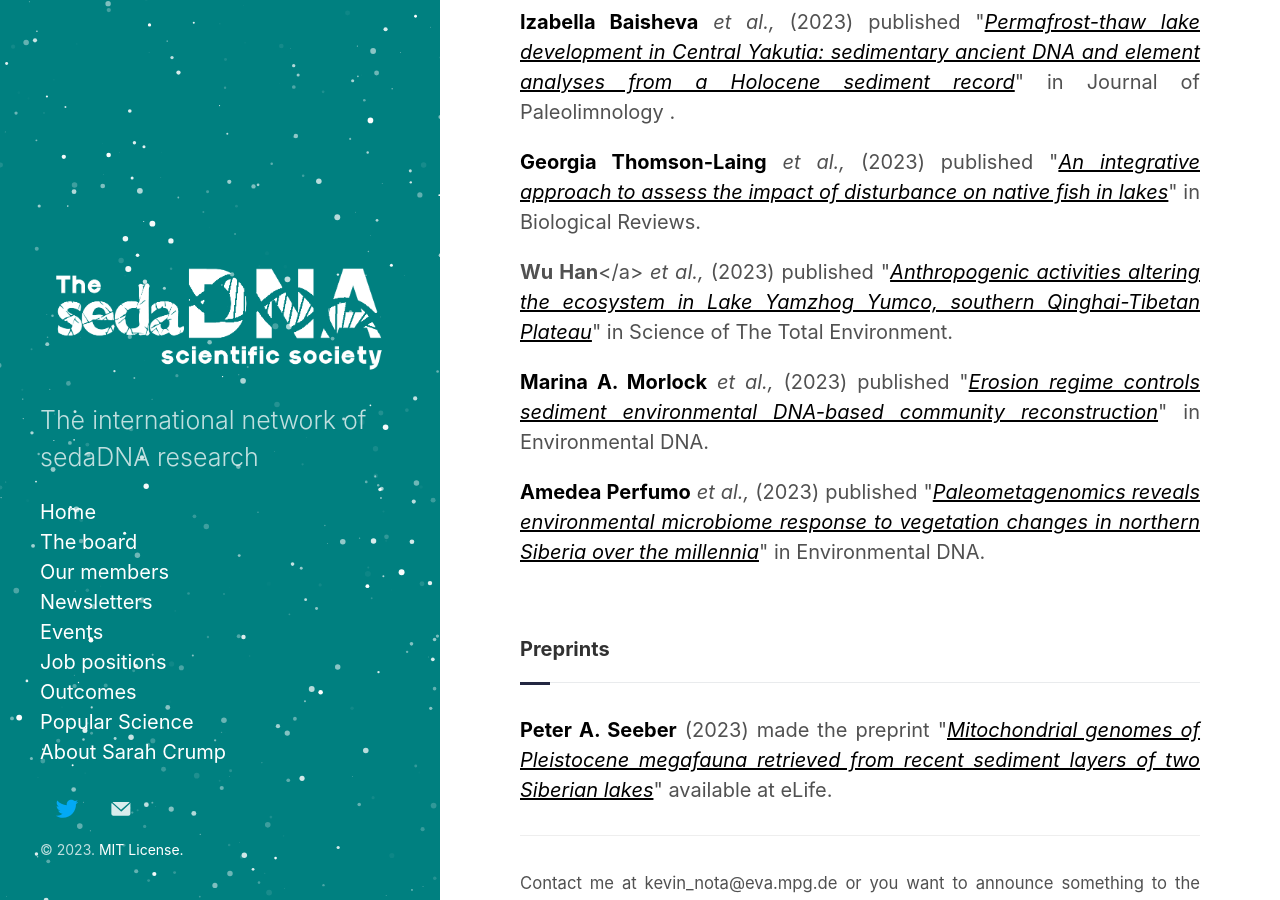
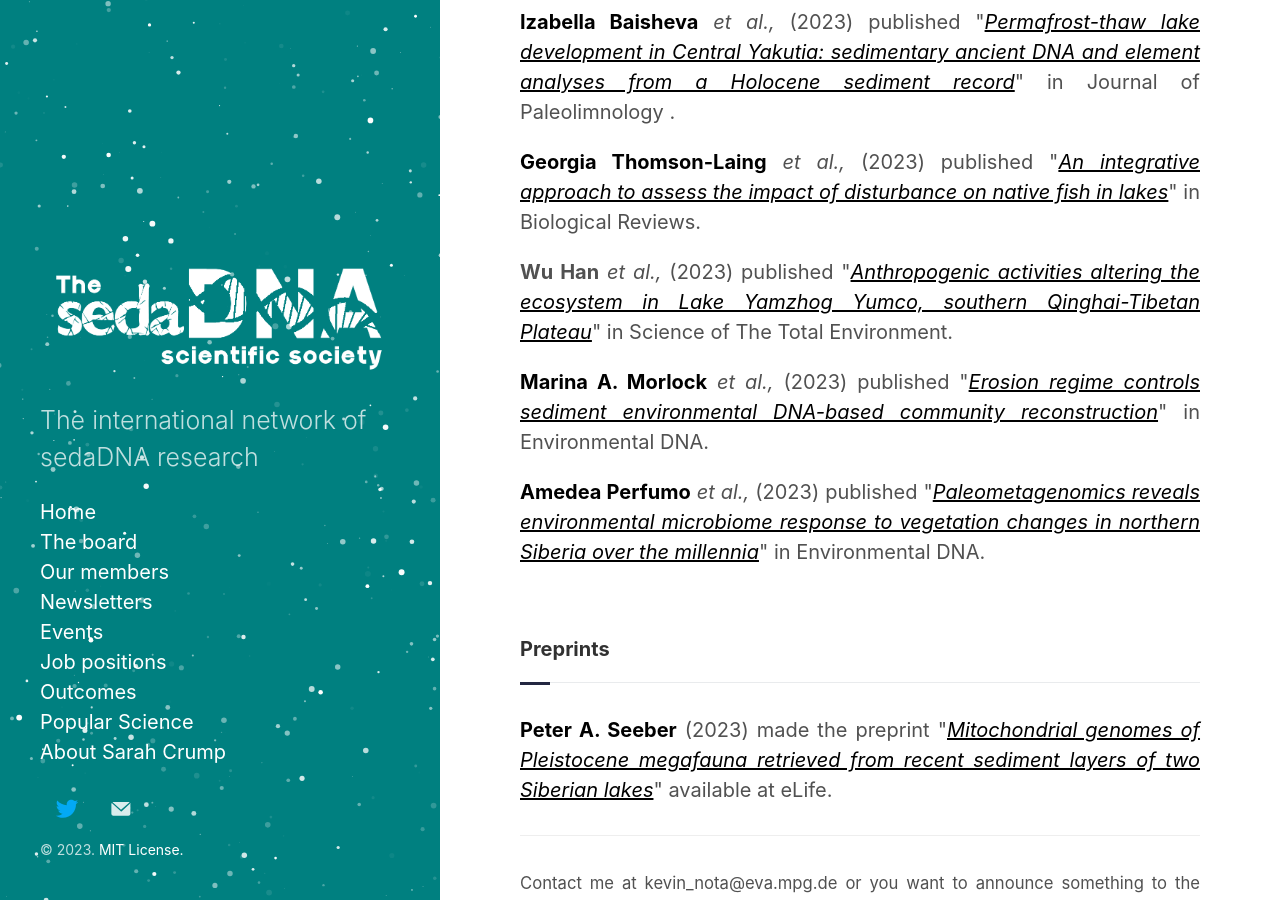
Before and after one commit to sedadna/sedadna.github.io, a Jekyll site: the page built from category/news/23-09.md, in a window 1280 px wide and 900 px high, scrolled down 1265 px. Built offline with Jekyll 4.4.1, drawn with Linux system fonts in a browser that asks for light colours.

Commit message:
Update 23-09.md

```diff
--- a/category/news/23-09.md
+++ b/category/news/23-09.md
@@ -31,7 +31,7 @@ title: 23-09-News
 
 <p><a href="https://www.researchgate.net/profile/Georgia-Thomson-Laing" target="_blank"><b>Georgia Thomson-Laing</b></a> <i> et al.,</i> (2023) published "<a href="https://doi.org/10.1111/brv.13013" target="_blank"><u><i>An integrative approach to assess the impact of disturbance on native fish in lakes</i></u></a>" in Biological Reviews.</p>
 
-<p><b>Wu Han</b></a> <i> et al.,</i> (2023) published "<a href="https://doi.org/10.1016/j.scitotenv.2023.166715" target="_blank"><u><i>Anthropogenic activities altering the ecosystem in Lake Yamzhog Yumco, southern Qinghai-Tibetan Plateau</i></u></a>" in Science of The Total Environment.</p>
+<p><b>Wu Han</b> <i> et al.,</i> (2023) published "<a href="https://doi.org/10.1016/j.scitotenv.2023.166715" target="_blank"><u><i>Anthropogenic activities altering the ecosystem in Lake Yamzhog Yumco, southern Qinghai-Tibetan Plateau</i></u></a>" in Science of The Total Environment.</p>
 
 <p><a href="https://www.researchgate.net/profile/Marina_Morlock" target="_blank"><b>Marina A. Morlock</b></a> <i> et al.,</i> (2023) published "<a href="https://doi.org/10.1002/edn3.458" target="_blank"><u><i>Erosion regime controls sediment environmental DNA-based community reconstruction</i></u></a>" in Environmental DNA.</p>
 
```
